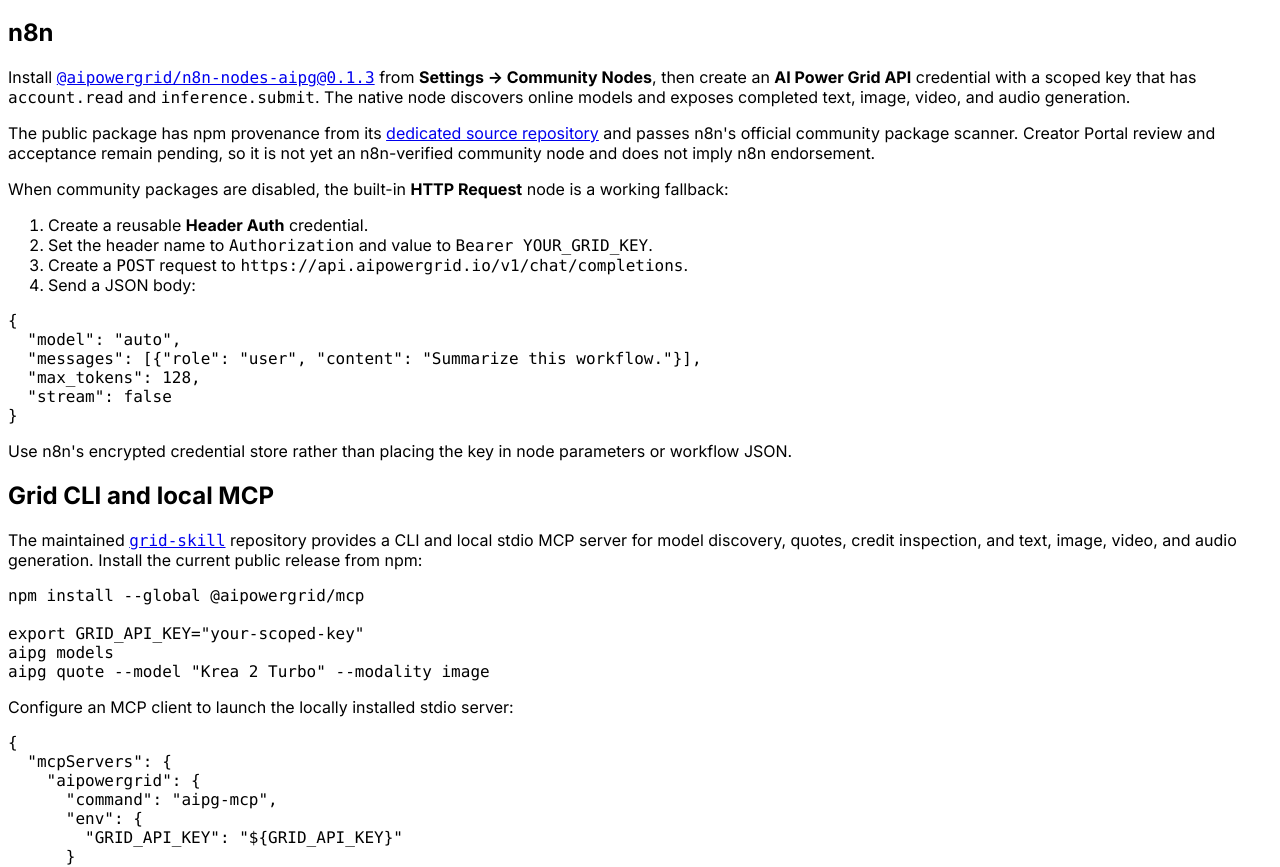
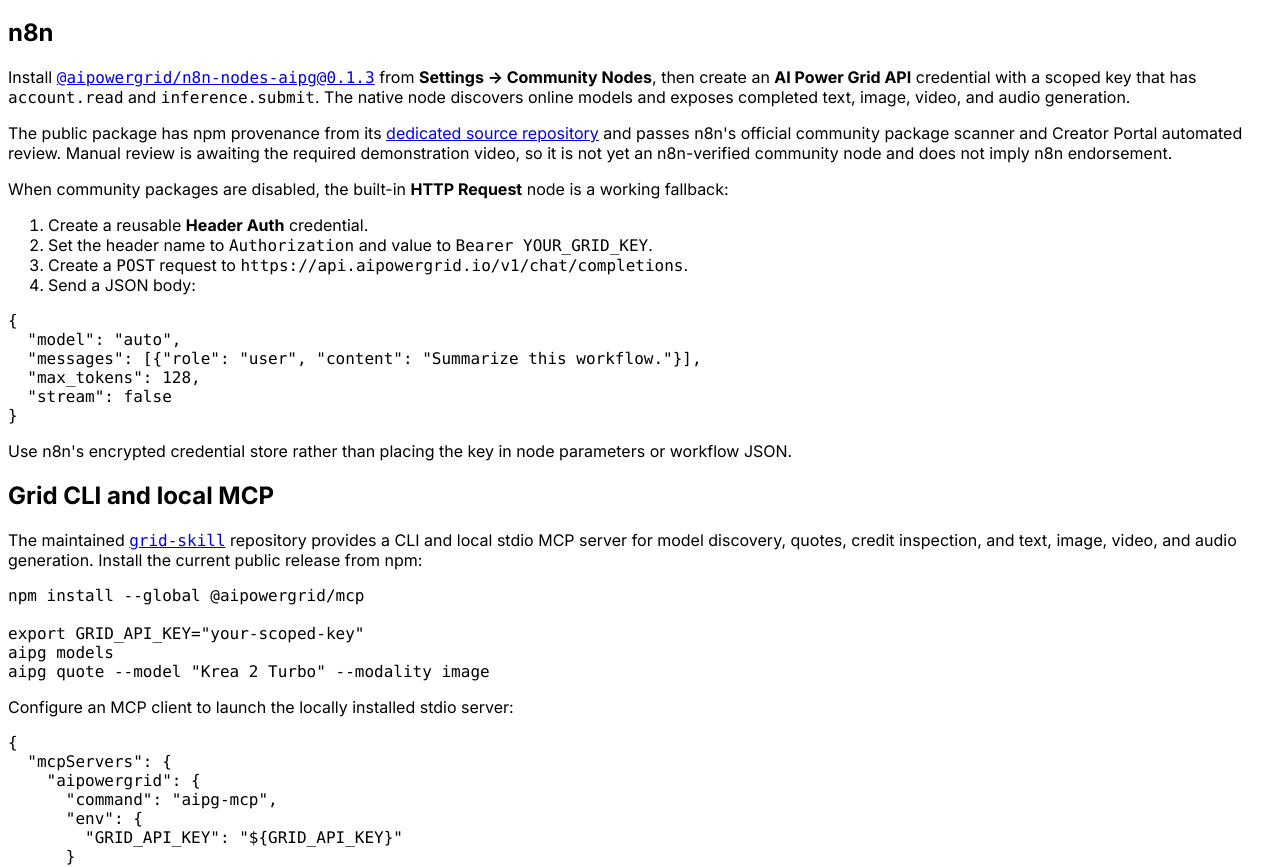
Before and after one commit to AIPowerGrid/aipg-documentation, a Next.js app: page /docs/integrations in a window 1280 px wide. Shown: the part 3383-4250 px from the top of the page. Built offline with nearby package versions, Linux system fonts and the light colour scheme.

Commit message:
docs: reflect n8n automated review pass (#22)

```diff
--- a/pages/integrations.mdx
+++ b/pages/integrations.mdx
@@ -241,9 +241,10 @@
 
 The public package has npm provenance from its
 [dedicated source repository](https://github.com/AIPowerGrid/n8n-nodes-aipg)
-and passes n8n's official community package scanner. Creator Portal review and
-acceptance remain pending, so it is not yet an n8n-verified community node and
-does not imply n8n endorsement.
+and passes n8n's official community package scanner and Creator Portal
+automated review. Manual review is awaiting the required demonstration video,
+so it is not yet an n8n-verified community node and does not imply n8n
+endorsement.
 
 When community packages are disabled, the built-in **HTTP Request** node is a
 working fallback:
@@ -312,7 +313,7 @@
 | **Dify** | Cloud and Community Edition credentialed E2E passed | The Marketplace submission is under upstream review; acceptance remains with Dify's maintainers. |
 | **ElizaOS** | `@aipowergrid/plugin-aipg@0.1.0` published | The registry PR remains under upstream review. |
 | **Vercel AI SDK** | `@aipowergrid/ai-sdk-provider@0.1.0` published | Native text, image, video, and music helpers work; the upstream docs PR remains under review. |
-| **n8n** | `@aipowergrid/n8n-nodes-aipg@0.1.3` published with dedicated-repo provenance and scanner-clean | Creator Portal review remains pending; the HTTP Request fallback also works. |
+| **n8n** | `@aipowergrid/n8n-nodes-aipg@0.1.3` published with dedicated-repo provenance; scanner and automated portal review passed | Manual review is awaiting the required demonstration video; the HTTP Request fallback also works. |
 | **Grid CLI + MCP** | `@aipowergrid/mcp@0.1.1` published | CLI and local stdio MCP are live. OAuth login and remote HTTP MCP exist in dark source `0.2.0`, not production. |
 | **Open WebUI** | Standard connection tested | No provider-specific plugin is required. |
 | **Cline** | Standard OpenAI Compatible configuration | No provider-specific plugin is required. |
```
